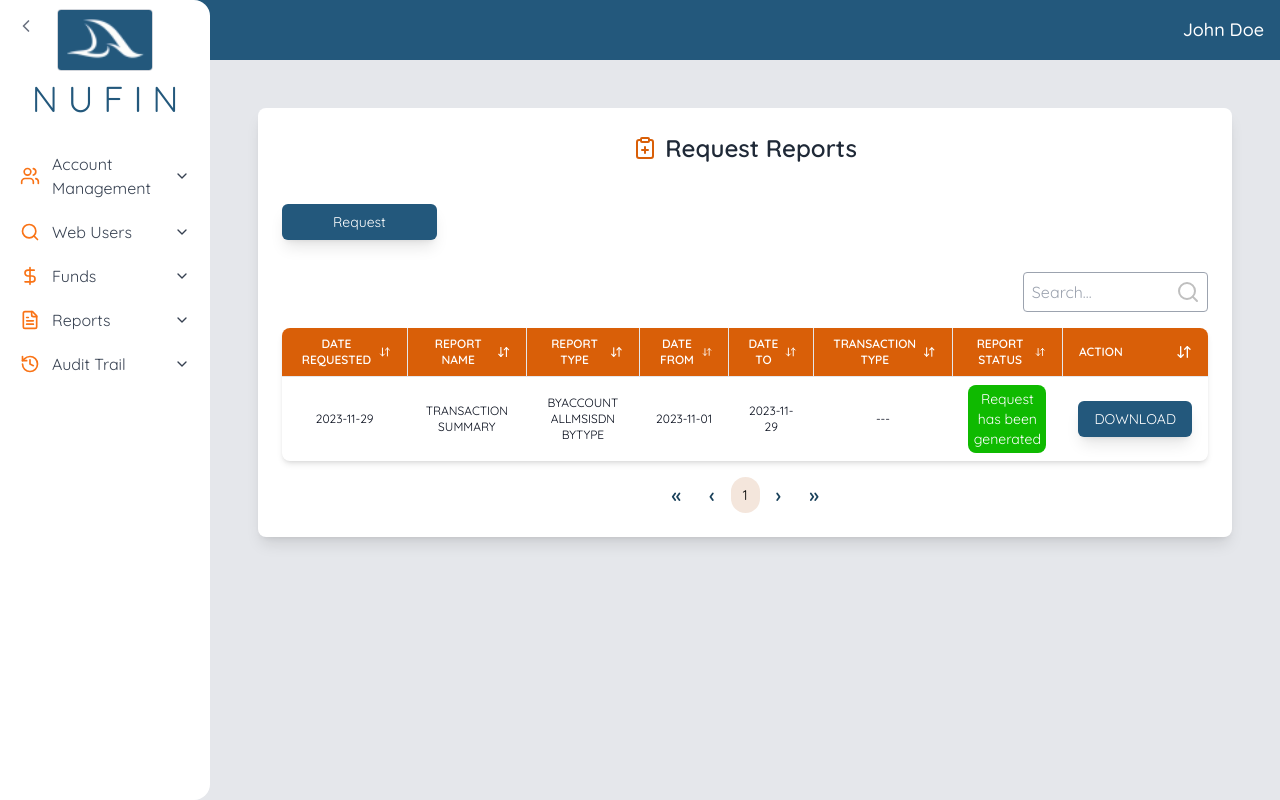
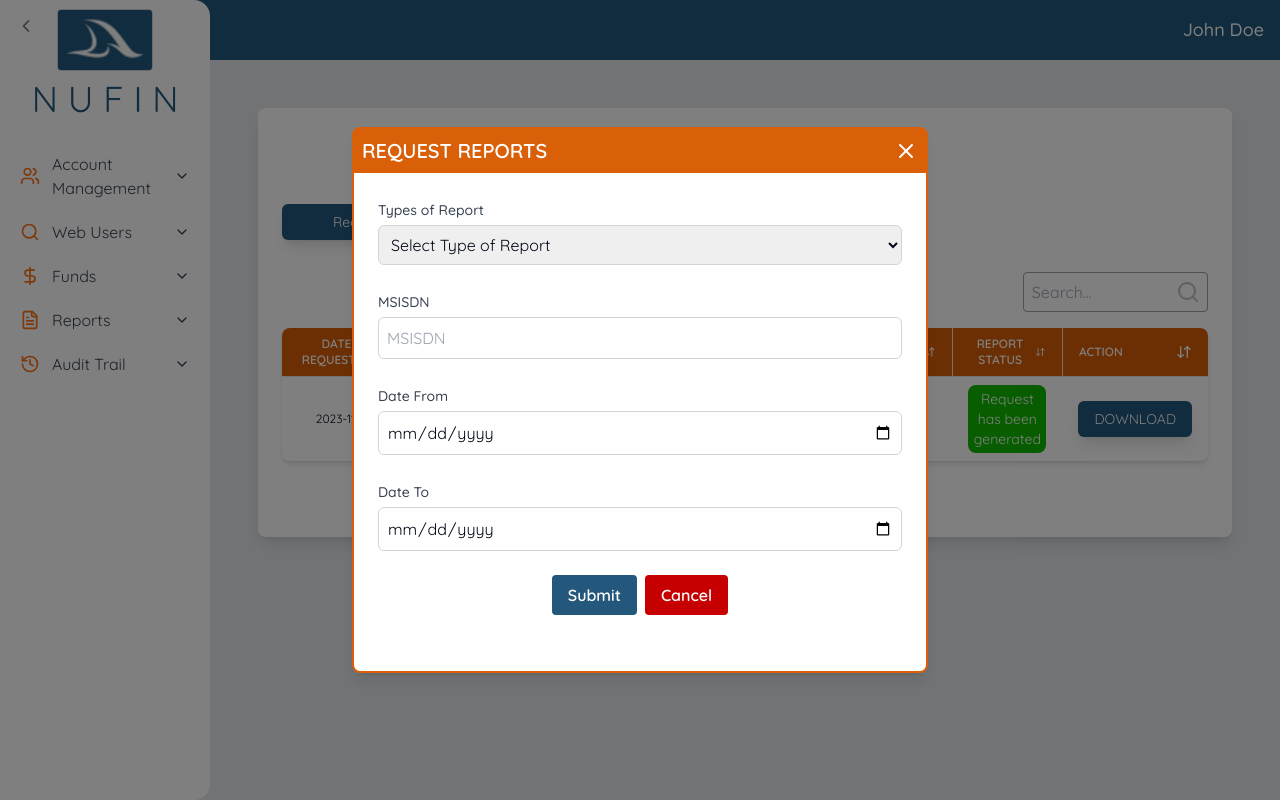
Before and after one commit to JayrTlcfzc/MerchantGUI, a React (Vite) app: page /reports/request-reports in a window 1280 px wide. Both pictures are taken after a click on the button "Request". Built offline with nearby package versions, Linux system fonts and the light colour scheme.

Commit message:
Report Modal Added

```diff
--- /dev/null
+++ b/src/components/requestReportModal.jsx
@@ -0,0 +1,173 @@
+import React, { useState } from 'react';
+import { X } from "lucide-react";
+import ConfirmationModal from './confirmationModal';
+import StatusModal from './statusModal';
+
+export default function RequestReportsModal({ handleClose = () => {} }) {
+    // State to manage form data
+    const [formData, setFormData] = useState({
+        reportType: '',
+        msisdn: '',
+        dateFrom: '',
+        dateTo: ''
+    });
+
+    // State to manage modals and messages
+    const [openModal, setOpenModal] = useState('');
+    const [modalMessage, setModalMessage] = useState('');
+    const [modalState, setModalState] = useState({
+        isOpen: false,
+        status: '',
+        message: ''
+    });
+
+    // Handle form input changes
+    const handleChange = (e) => {
+        const { name, value } = e.target;
+        setFormData({ ...formData, [name]: value });
+    };
+
+    // Open confirmation modal with a specific message
+    const handleOpenModal = (modalMessage) => {
+        setModalMessage(modalMessage);
+        setOpenModal('confirmationModal');
+    };
+
+    // Close confirmation modal
+    const handleCloseModal = () => {
+        setOpenModal('');
+        setModalMessage('');
+    };
+
+    // Placeholder for toggle logic (add your logic here)
+    const handleUseStateToggle = () => {
+        // Your toggle logic here
+    };
+
+    // Handle form submission
+    const handleSubmit = (e) => {
+        e.preventDefault();
+        const isFormValid = formData.reportType && formData.msisdn && formData.dateFrom && formData.dateTo;
+        if (isFormValid) {
+            console.log('Form Submitted', formData);
+            setModalState({
+                isOpen: true,
+                status: 'success',
+                message: 'Report request submitted successfully!'
+            });
+        } else {
+            setModalState({
+                isOpen: true,
+                status: 'error',
+                message: 'Please fill in all required fields.'
+            });
+        }
+    };
+
+    return (
+        <div className="fixed inset-0 flex items-center justify-center z-50 bg-black bg-opacity-50">
+            <div className="bg-white rounded-lg shadow-lg max-w-xl w-full pb-6 border border-2 border-[#D95F08]">
+                <div className='flex justify-between flex-row items-center bg-[#D95F08] rounded-t-sx p-2'>
+                    <div className='flex flex-row'>
+                        <h2 className="text-xl font-semibold text-white">
+                            REQUEST REPORTS
+                        </h2>
+                    </div>
+                    <div>
+                        <X className='cursor-pointer text-white' onClick={handleClose} />
+                    </div>
+                </div>
+
+                {/* Input fields */}
+                <form onSubmit={handleSubmit} className="flex flex-col gap-6 mb-8 mt-6 mx-6">
+                    <div>
+                        <label className="w-auto text-sm font-medium text-gray-700" htmlFor="reportType">Types of Report</label>
+                        <select
+                            name="reportType"
+                            id="reportType"
+                            value={formData.reportType}
+                            onChange={handleChange}
+                            className="mt-1 p-2 w-full border border-gray-300 rounded-md focus:outline-none focus:ring-2 focus:ring-blue-500"
+                        >
+                            <option>Select Type of Report</option>
+                            <option value="Transaction Money">Transaction Money</option>
+                            <option value="User Registration">User Registration</option>
+                            <option value="Wallet To Bank">Wallet To Bank</option>
+                        </select>
+                    </div>
+                    <div>
+                        <label className="w-auto text-sm font-medium text-gray-700" htmlFor="msisdn">MSISDN</label>
+                        <input
+                            name="msisdn"
+                            id="msisdn"
+                            value={formData.msisdn}
+                            onChange={handleChange}
+                            placeholder="MSISDN"
+                            className="mt-1 p-2 w-full border border-gray-300 rounded-md focus:outline-none focus:ring-2 focus:ring-blue-500"
+                        />
+                    </div>
+                    <div>
+                        <label className="w-auto text-sm font-medium text-gray-700" htmlFor="dateFrom">Date From</label>
+                        <input
+                            type="date"
+                            name="dateFrom"
+                            id="dateFrom"
+                            value={formData.dateFrom}
+                            onChange={handleChange}
+                            className="mt-1 p-2 w-full border border-gray-300 rounded-md focus:outline-none focus:ring-2 focus:ring-blue-500"
+                        />
+                    </div>
+                    <div>
+                        <label className="w-auto text-sm font-medium text-gray-700" htmlFor="dateTo">Date To</label>
+                        <input
+                            type="date"
+                            name="dateTo"
+                            id="dateTo"
+                            value={formData.dateTo}
+                            onChange={handleChange}
+                            className="mt-1 p-2 w-full border border-gray-300 rounded-md focus:outline-none focus:ring-2 focus:ring-blue-500"
+                        />
+                    </div>
+                    <div className='flex justify-center gap-2'>
+                        <button
+                            type="submit"
+                            className="px-4 py-2 text-white bg-[#23587C] rounded hover:bg-[#2C75A6] font-bold"
+                        >
+                            Submit
+                        </button>
+                        <button
+                            type="button"
+                            className="px-4 py-2 text-white bg-[#C60000] rounded hover:bg-[#F71010] font-bold"
+                            onClick={handleClose}
+                        >
+                            Cancel
+                        </button>
+                    </div>
+                </form>
+            </div>
+            {openModal === 'confirmationModal' && (
+                <ConfirmationModal
+                    openModal={Boolean(openModal)}
+                    modalMessage={modalMessage}
+                    locked={locked}
+                    setLocked={setLocked}
+                    deactivated={deactivated}
+                    setDeactivated={setDeactivated}
+                    handleCloseModal={handleCloseModal}
+                    onProceed={handleUseStateToggle}
+                />
+            )}
+            <StatusModal
+                isOpen={modalState.isOpen}
+                onClose={() => {
+                    setModalState((prev) => ({ ...prev, isOpen: false }));
+                    if (modalState.status === 'success') {
+                        handleClose();
+                    }
+                }}
+                status={modalState.status}
+                message={modalState.message}
+            />
+        </div>
+    );
+}
--- a/src/pages/Reports/requestReports.jsx
+++ b/src/pages/Reports/requestReports.jsx
@@ -1,15 +1,25 @@
 import React, { useState } from "react";
 import { ClipboardPlus, Search, ArrowDownUp, X} from "lucide-react";
+import RequestReportModal from "../../components/requestReportModal";
 
 const RequestReports = () => {
     const [searchInput, setSearchInput] = useState("");
     const [currentPage, setCurrentPage] = useState(1);
     const [itemsPerPage] = useState(5);
     const [sortConfig, setSortConfig] = useState({ key: "reportname", direction: "ascending" });
+    const [openModal, setOpenModal] = useState('');
+    const [isViewModalOpen, setViewModalOpen] = useState(false);
 
     const data = [
         { daterequested: "2023-11-29", reportname: "TRANSACTION SUMMARY", reporttype: "BYACCOUNT ALLMSISDN BYTYPE", datefrom: "2023-11-01", dateto: "2023-11-29", transactiontype: "---" },
     ];
+
+    const handleViewModal = () => setViewModalOpen(true);
+
+    const handleProceedStatus = () => {
+        setViewModalOpen(false)
+        setModalState({ isOpen: true, status: 'success', message: 'Action Successful!' });
+    }
 
     const handleSearch = (event) => {
         setSearchInput(event.target.value);
@@ -76,7 +86,7 @@ const RequestReports = () => {
                 {/* Request Button */}
                 <div className="flex flex-col gap-4 mb-4">
                     <div className='flex gap-4 items-end mb-4'>
-                <button className="w-1/6 px-2 py-2 bg-[#23587C] text-sm text-white rounded-md shadow-lg hover:bg-[#2C75A6]">
+                        <button className="w-1/6 px-2 py-2 bg-[#23587C] text-sm text-white rounded-md shadow-lg hover:bg-[#2C75A6]" onClick={handleViewModal}>
                             Request
                         </button>
                     </div>
@@ -225,6 +235,13 @@ const RequestReports = () => {
                 </button>
                 </div>
             </div>
+            {isViewModalOpen && (
+                <RequestReportModal
+                    isOpen={isViewModalOpen}
+                    handleClose={() => setViewModalOpen(false)}
+                    onProceed={handleProceedStatus}
+                />
+            )}
         </div>
     );
 };
```
Lines whose indentation alone changed are shown as unchanged.
